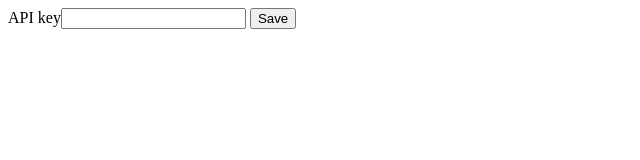
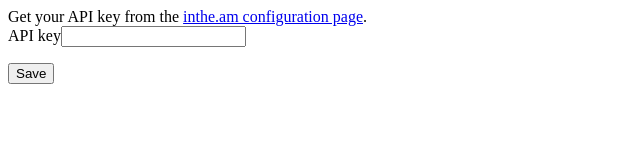
Before and after one commit to monban/intheam-webextension, a browser extension: page options.html in a window 1280 px wide. Shown: the whole page, without its empty margins (0-640 px from the left). Drawn offline with Linux system fonts and the light colour scheme.

Commit message:
add link to inthe.am configuration page

```diff
--- a/options.html
+++ b/options.html
@@ -6,7 +6,9 @@
 </head>
 <body>
 <form id="optionsForm">
-	<label>API key<input type="text" id="api_key" /></label>
+  <p>Get your API key from the <a href="https://inthe.am/configure#api">inthe.am configuration page</a>.<br>
+	<label>API key<input type="text" id="api_key"></label>
+  </p>
 	<button type="submit">Save</button>
 </form>
 </body>
```
